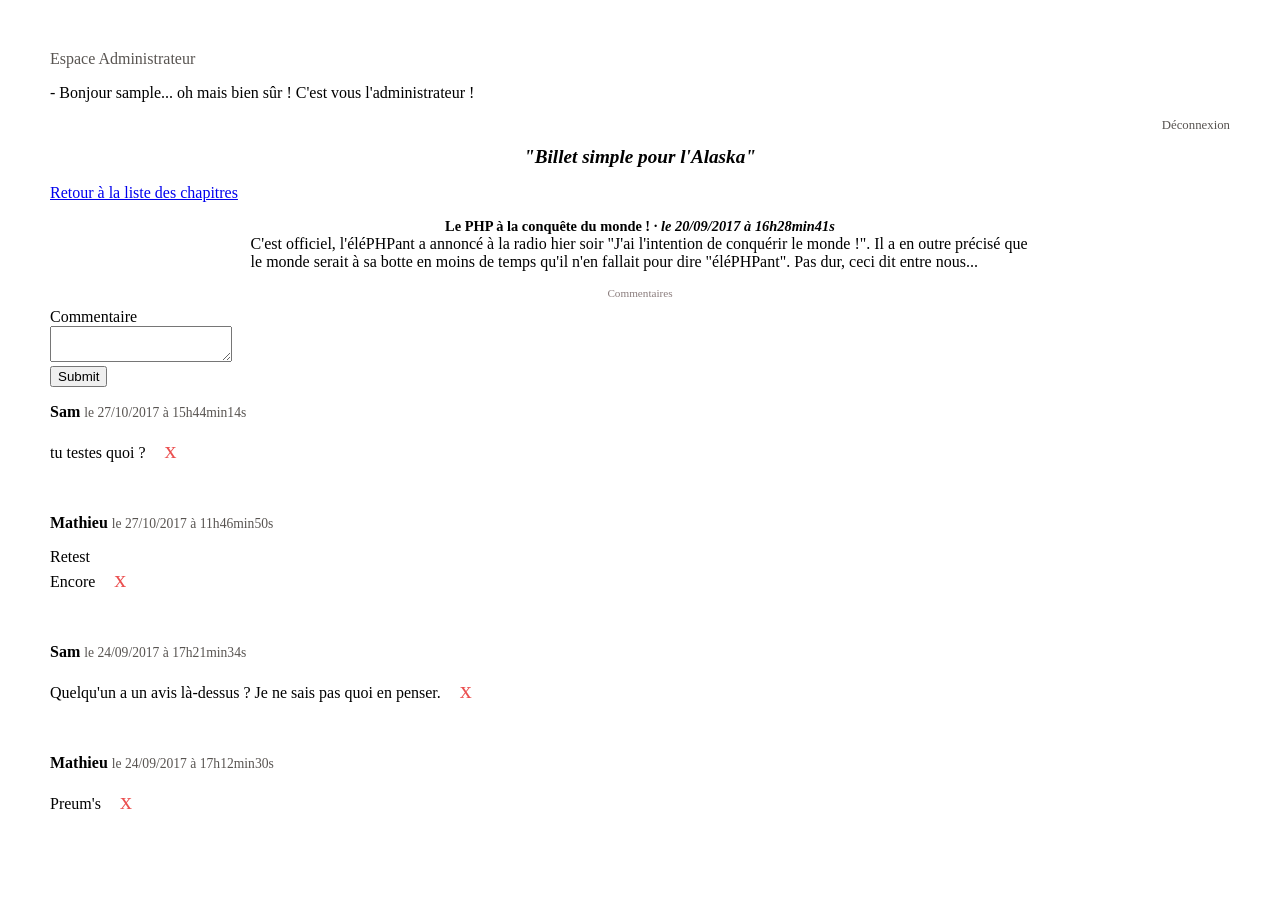
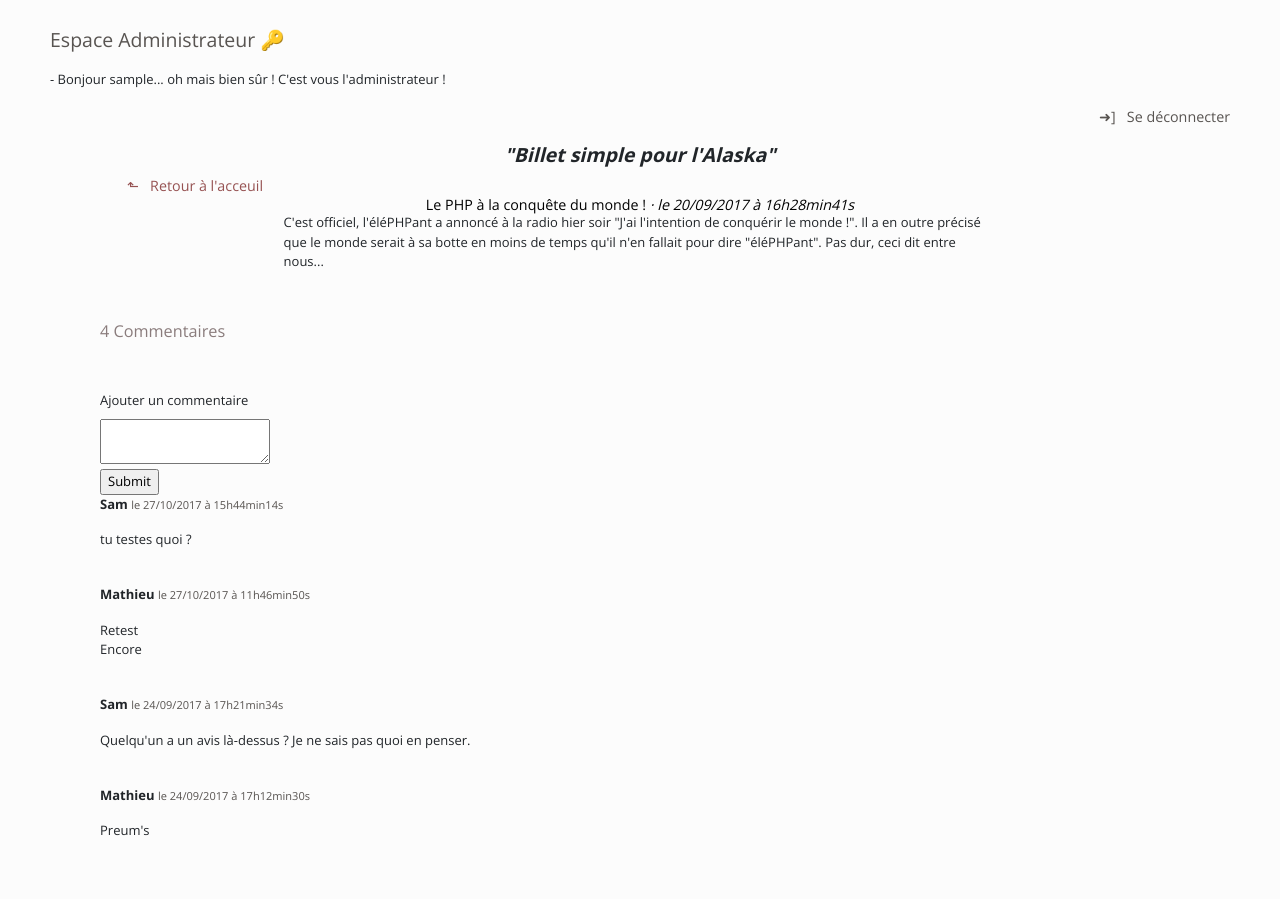
Before and after one commit to JacrakN/OCProjet4, a PHP site: page /index.php?action=post&id=2 in a window 1280 px wide. After the commit the page ends 836 px from the top, so only its background shows below. Run offline with PHP 8.4, Linux system fonts and the light colour scheme; the visitor is signed in with stand-in values (Sample User, id 1); data comes from the database, SQL or seed files in the repository; data that the repository does not hold is empty; some libraries are stand-ins or nearby versions.

Commit message:
légère amélioration visuelle, correction de l'action supprimer les coms (admin), meilleurs contrôle des accès (actions) quand session inexistante ou non admin, ajout de bouton de reset de signalements commentaires, correction de certains chemins, le nombre de coms s'affichent maintenant (postView)

```diff
--- a/controller/frontend.php
+++ b/controller/frontend.php
@@ -20,6 +20,7 @@ function post()
 
     $post = $postManager->getPost($_GET['id']);
     $comments = $commentManager->getComments($_GET['id']);
+    $nbComments = $commentManager->getCommentCount($_GET['id']);
 
     if ($post) {
         require('view/frontend/postView.php');
@@ -82,15 +83,46 @@ function deleteComment($id, $postId) {
     }
 }
 
+function deleteCommentAdmin($id) {
+    $commentManager = new \OpenClassrooms\Blog\Model\CommentManager();
+    $postManager = new \OpenClassrooms\Blog\Model\PostManager();
+    $deletedComment = $commentManager->deleteComment($id);
+    $posts = $postManager->getPosts();
+    $comments = $commentManager->getFlagComments();
+
+    if ($deletedComment === false) {
+        throw new Exception('Impossible de supprimer ce commentaire !');
+    } else {
+        require('view/frontend/admin.php');
+    }
+}
+
+function resetReportCount($id) {
+    $commentManager = new \OpenClassrooms\Blog\Model\CommentManager();
+    $postManager = new \OpenClassrooms\Blog\Model\PostManager();
+    $resetedComment = $commentManager->resetReportCount($id);
+    $posts = $postManager->getPosts();
+    $comments = $commentManager->getFlagComments();
+
+    if ($resetedComment === false) {
+        throw new Exception('Impossible de reset ce commentaire !');
+    } else {
+        require('view/frontend/admin.php');
+    }
+}
+
 function newPost() {
-    require('view/frontend/newPostView.html');
+    require('view/frontend/newPostView.php');
 }
 
 function addPost($title, $content) {
     $postManager = new \OpenClassrooms\Blog\Model\PostManager();
+    $commentManager = new \OpenClassrooms\Blog\Model\CommentManager();
     $postContent = $postManager->postUpload($title, $content);
+    $posts = $postManager->getPosts();
+    $comments = $commentManager->getFlagComments();
 
-    header('Location: index.php');
+    require('view/frontend/admin.php');
 }
 
 function printPost($postId) {
@@ -98,14 +130,17 @@ function printPost($postId) {
     $commentManager = new \OpenClassrooms\Blog\Model\CommentManager();
     $post = $postManager->getPost($postId);
     $comments = $commentManager->getComments($postId);
+    $nbComments = $commentManager->getCommentCount($postId);
 
     require('view/frontend/editPostView.php');
 }
 
 function editPost($postId, $title, $content) {
     $postManager = new \OpenClassrooms\Blog\Model\PostManager();
+    $commentManager = new \OpenClassrooms\Blog\Model\CommentManager();
     $modifiedPost = $postManager->updatePost($postId, $title, $content);
     $posts = $postManager->getPosts();
+    $comments = $commentManager->getFlagComments();
 
     if ($modifiedPost === false) {
         // throw new Exception('Impossible de modidier ce post');
@@ -117,12 +152,15 @@ function editPost($postId, $title, $content) {
 
 function deletePost($postId) {
     $postManager = new \OpenClassrooms\Blog\Model\PostManager();
+    $commentManager = new \OpenClassrooms\Blog\Model\CommentManager();
     $deletedPost = $postManager->deletePost($postId);
+    $posts = $postManager->getPosts();
+    $comments = $commentManager->getFlagComments();
 
     if ($deletedPost === false) {
         throw new Exception('Impossible de supprimer ce post');
     } else {
-        header('Location: index.php');
+        require('view/frontend/admin.php');
     }
 }
 
--- a/model/CommentManager.php
+++ b/model/CommentManager.php
@@ -37,7 +37,7 @@ class CommentManager extends Manager {
     public function reportComment($id) {
         $db = $this->dbConnect();
         $comments = $db->prepare('UPDATE comments SET report = report +1 WHERE id = ?');
-        $reportedComment = $comments->execute(array($id));
+        $comments->execute(array($id));
     }
     public function deleteComment($id) {
         $db = $this->dbConnect();
@@ -46,8 +46,21 @@ class CommentManager extends Manager {
     }
     public function getFlagComments() {
         $db = $this->dbConnect();
-        $comments = $db->query('SELECT author, comment, comment_date FROM comments WHERE report > 0');
+        $comments = $db->query('SELECT id, author, comment, comment_date, report FROM comments WHERE report > 0 ORDER BY report DESC');
 
         return $comments;
     }
+    public function resetReportCount($id) {
+        $db = $this->dbConnect();
+        $resets = $db->prepare('UPDATE comments SET report = 0 WHERE id = ?');
+        $resetedComment = $resets->execute(array($id));
+    }
+    public function getCommentCount($postId) {
+        $db = $this->dbConnect();
+        $comments = $db->prepare('SELECT COUNT(*) AS comments_count FROM comments WHERE post_id = ?');
+        $comments->execute(array($postId));
+        $commentCount = $comments->fetchColumn();
+
+        return $commentCount;
+    }
 }
--- a/public/css/style.css
+++ b/public/css/style.css
@@ -1,26 +1,24 @@
-body {
-    margin: 50px;
-}
-h1, h2, h3 {
-    text-align:center;
-}
 h1 {
-    font-size: 1.2em;
+    font-size: 1.5em;
     font-weight: bold;
     font-style: italic;
+    text-align: center;
 }
 h2 {
-    font-size: 0.7em;
+    font-size: 1.25em;
     font-weight: lighter;
     color: rgb(138, 124, 124);
+    margin-top: 50px;
+    margin-bottom: 50px;
 }
 .author_name {
     font-size: 1.25em;
 }
 h3 {
     color: black;
-    font-size:0.9em;
+    font-size:1.1em;
     margin-bottom:0px;
+    text-align: center;
 }
 .news p {
     margin-top:0px;
@@ -29,10 +27,24 @@ h3 {
     width:66%;
     margin:auto;
 }
+.top_options {
+    padding-left: 50px;
+    padding-right: 50px;
+    padding-top: 25px;
+}
+.back_option {
+    color: rgb(150, 82, 82);
+    font-size: 1.1em;
+    padding-left: 2.5%;
+}
+.main_part {
+    padding-left: 100px;
+    padding-right: 100px;
+}
 .coms_options {
     text-decoration: none;
     color: rgb(88, 84, 81);
-    font-size: 0.8em;
+    font-size: 0.95em;
 }
 .coms_options:hover {
     background-color: rgb(221, 216, 212);
@@ -43,22 +55,31 @@ h3 {
     font-weight: lighter;
 }
 .admin_login, .admin_logout {
-    font-size: 0.8em;
     text-align: right;
+    font-size: 1.1em;
+}
+.admin_area {
+    font-size: 1.5em;
 }
 .admin_options {
     font-size: 1.1em;
     text-align: center;
     margin-top: 150px;
 }
+.reset_report {
+    color: rgb(128, 128, 128);
+}
 .option_login, .option_newchapter, .option_logout, .admin_edit_chapter, .option_admin_area {
-    text-decoration: none;
     color: rgb(88, 84, 81);
 }
 .admin_newchapter, .admin_edit, .admin_coms_mod{
     padding: 15px;
     width: 495px;
     margin: auto;
+}
+.coms_flag_count {
+    color: rgb(218, 145, 86);
+    font-size: 0.75em;
 }
 .admin_newchapter {
     border: dashed rgb(88, 84, 81);
@@ -71,10 +92,13 @@ h3 {
     background-color: rgb(221, 216, 212);
     transition: 0.2s;
 }
+.admin_delete_chapter {
+    padding-left: 25px;
+}
 .admin_delete {
     color: rgb(235, 79, 79);
     text-decoration: none;
-    font-size: 1.5em;
+    font-size: 0.85em;
     padding-left: 15px;
 }
 .last_chapter {
@@ -99,7 +123,7 @@ h3 {
     display: flex;
     font-size: 0.85em;
     align-items: center;
-    width: 575px;
+    width: 550px;
     margin: auto;
     border-left: solid 2px rgb(88, 84, 81);
     border-right: solid 2px rgb(88, 84, 81);
--- a/view/frontend/commentView.php
+++ b/view/frontend/commentView.php
@@ -3,9 +3,9 @@
 <?php ob_start(); ?>
 <h1>"Billet simple pour l'Alaska"</h1>
 
-<a href="index.php?action=post&amp;id=<?= $comment['post_id'] ?>"><- Retour aux commentaires</a>
+<a href="index.php?action=post&amp;id=<?= $comment['post_id'] ?>">⬑   Retour aux commentaires</a>
 
-<h2>Modifier un commentaire</h2>
+<p>Modifier un commentaire</p>
 
 <form action="index.php?action=editComment&amp;id=<?= $comment['id'] ?>&amp;postid=<?= $comment['post_id'] ?>" method="post">
     <div>
--- a/view/frontend/postView.php
+++ b/view/frontend/postView.php
@@ -2,7 +2,7 @@
 
 <?php ob_start(); ?>
 <h1>"Billet simple pour l'Alaska"</h1>
-<p><a href="index.php">Retour à la liste des chapitres</a></p>
+<a class="back_option" href="index.php">⬑   Retour à l'acceuil</a>
 
 <div class="news">
     <h3>
@@ -15,14 +15,21 @@
     </p>
 </div>
 
-<h2>Commentaires</h2>
+<h2><?= $nbComments ?>
+<?php
+if ($nbComments > 1) {
+    echo ' Commentaires</h2>';
+} else {
+    echo ' Commentaire</h2>';
+}
+?>
 
 <?php
 if (isset($_SESSION['pseudo'])) {
 ?>
 <form action="index.php?action=addComment&amp;id=<?= $post['id'] ?>" method="post">
     <div>
-        <label for="comment">Commentaire</label><br />
+        <label for="comment">Ajouter un commentaire</label><br />
         <textarea id="comment" name="comment"></textarea>
     </div>
     <div>
@@ -40,33 +47,30 @@ while ($comment = $comments->fetch()) {
 
     <p>
         <?= nl2br(htmlspecialchars($comment['comment'])) ?>
-        <?php
-        if ($_SESSION['role'] == 'admin') {
-        ?>
-        <a href="index.php?action=deleteComment&amp;postid=<?= $data['id'] ?>" class="admin_delete" onclick="return(confirm('Voulez-vous vraiment supprimer ce commentaire ?'));">x</a>
-        <?php
-        }
-        ?>
     </p>
 
     <?php
-    if ($_SESSION['role'] == 'user' && $_SESSION['pseudo'] != $comment['author']) {
+    if (isset($_SESSION['role'])) {
+        if ($_SESSION['role'] == 'user' && $_SESSION['pseudo'] != $comment['author']) {
     ?>
     <p>
         <a href="index.php?action=reportComment&amp;id=<?= $comment['id'] ?>&amp;postid=<?= $post['id'] ?>" class="coms_options">⚐ Signaler</a>
     </p>
     <?php
+        }
     }
     ?>
 
     <?php
-    if ($_SESSION['pseudo'] == $comment['author']) {
+    if (isset($_SESSION['pseudo'])) {
+        if ($_SESSION['pseudo'] == $comment['author']) {
     ?>
     <p>
-        <a href="index.php?action=deleteComment&amp;postid=<?= $data['id'] ?>" class="coms_options" onclick="return(confirm('Voulez-vous vraiment supprimer ce commentaire ?'));">Supprimer</a>
-        |<a href="index.php?action=printComment&amp;id=<?= $comment['id'] ?>" class="coms_options"> ✎ Modifier</a>
+        <a href="index.php?action=printComment&amp;id=<?= $comment['id'] ?>" class="coms_options"> ✎ Modifier</a>
+        | <a href="index.php?action=deleteComment&amp;id=<?= $comment['id'] ?>&amp;postid=<?= $post['id'] ?>" class="coms_options" onclick="return(confirm('Voulez-vous vraiment supprimer ce commentaire ?'));">Supprimer</a>
     </p>
     <?php
+        }
     }
     ?>
 
--- a/view/frontend/template.php
+++ b/view/frontend/template.php
@@ -3,27 +3,36 @@
     <head>
         <meta charset="utf-8" />
         <title><?= $title ?></title>
+        <link href="https://stackpath.bootstrapcdn.com/bootswatch/4.5.0/simplex/bootstrap.min.css" rel="stylesheet" />
         <link href="public/css/style.css" rel="stylesheet" />
+        <script src="https://cdn.tiny.cloud/1/no-api-key/tinymce/5/tinymce.min.js" referrerpolicy="origin"></script>
+
+    <script>
+      tinymce.init({
+        selector: '#mytextarea'
+      });
+    </script>
     </head>
 
     <body>
+        <div class="top_options">
         <?php
         if (isset($_SESSION['id']) && isset($_SESSION['pseudo']) && isset($_SESSION['role'])) {
             if ($_SESSION['role'] == 'user') {
                 echo '<div>
                         Bonjour ' . $_SESSION['pseudo'] . '
                         <p class="admin_logout">
-                            <a href="index.php?action=logout" class="option_logout">Déconnexion</a>
+                            <a href="index.php?action=logout" class="option_logout">➜] Se déconnecter</a>
                         </p>
                     </div>';
             } else {
                 echo '<div>
                         <p class="admin_area">
-                            <a href="index.php?action=adminArea" class="option_admin_area">Espace Administrateur</a>
+                            <a href="index.php?action=adminArea" class="option_admin_area">Espace Administrateur 🔑</a>
                         </p>
                         <p> - Bonjour ' . $_SESSION['pseudo'] . '... oh mais bien sûr ! C\'est vous l\'administrateur !</p>
                         <p class="admin_logout">
-                            <a href="index.php?action=logout" class="option_logout">Déconnexion</a>
+                            <a href="index.php?action=logout" class="option_logout">➜]   Se déconnecter</a>
                         </p>
                     </div>';
             }
@@ -34,7 +43,10 @@
                 </p>';
         }
         ?>
+        </div>
 
+        <div class="main_part">
         <?= $content ?>
+        </div>
     </body>
 </html>
--- a/view/frontend/userLogin.php
+++ b/view/frontend/userLogin.php
@@ -1,6 +1,8 @@
 <?php $title = "Connexion" ?>
 
 <?php ob_start(); ?>
+
+<p><a href="index.php">Retour à l'acceuil</a></p>
 
 <h2>Connexion</h2>
 
```
Also changed, not shown: index.php (+82 -2 lines), view/frontend/admin.php (+10 -9 lines), view/frontend/editPostView.php (+44 -19 lines), view/frontend/newPostView.php (added, +27 -0 lines).
